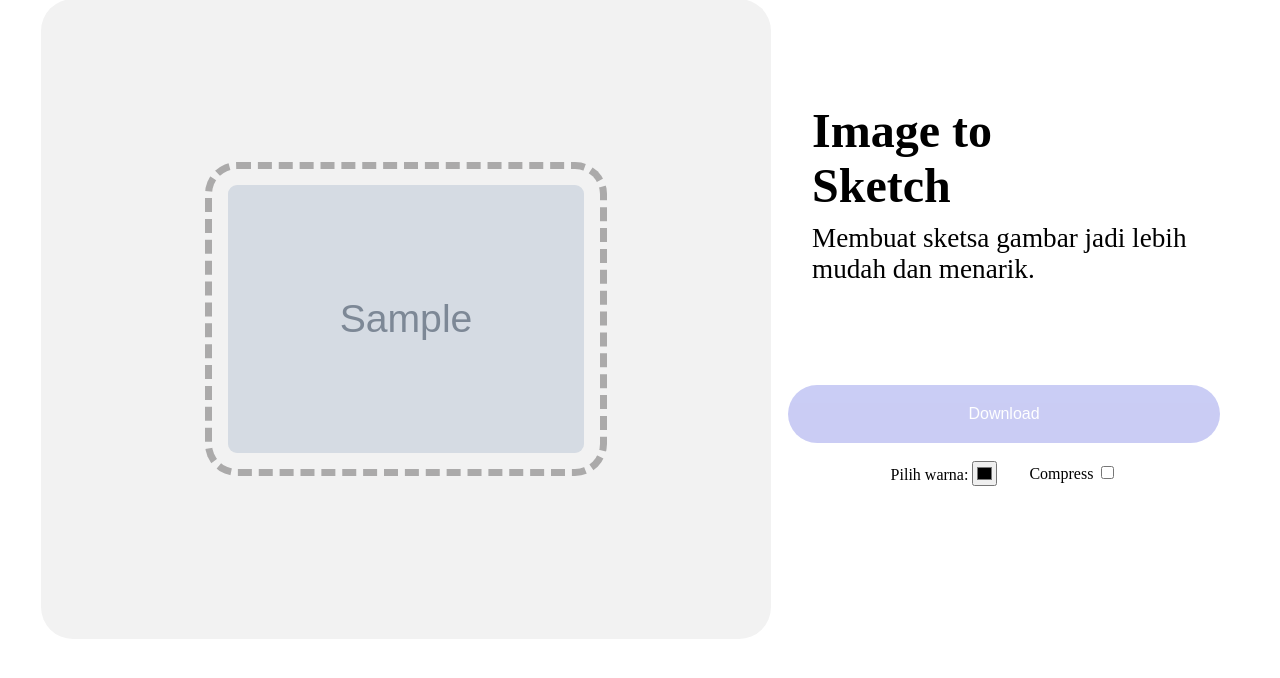
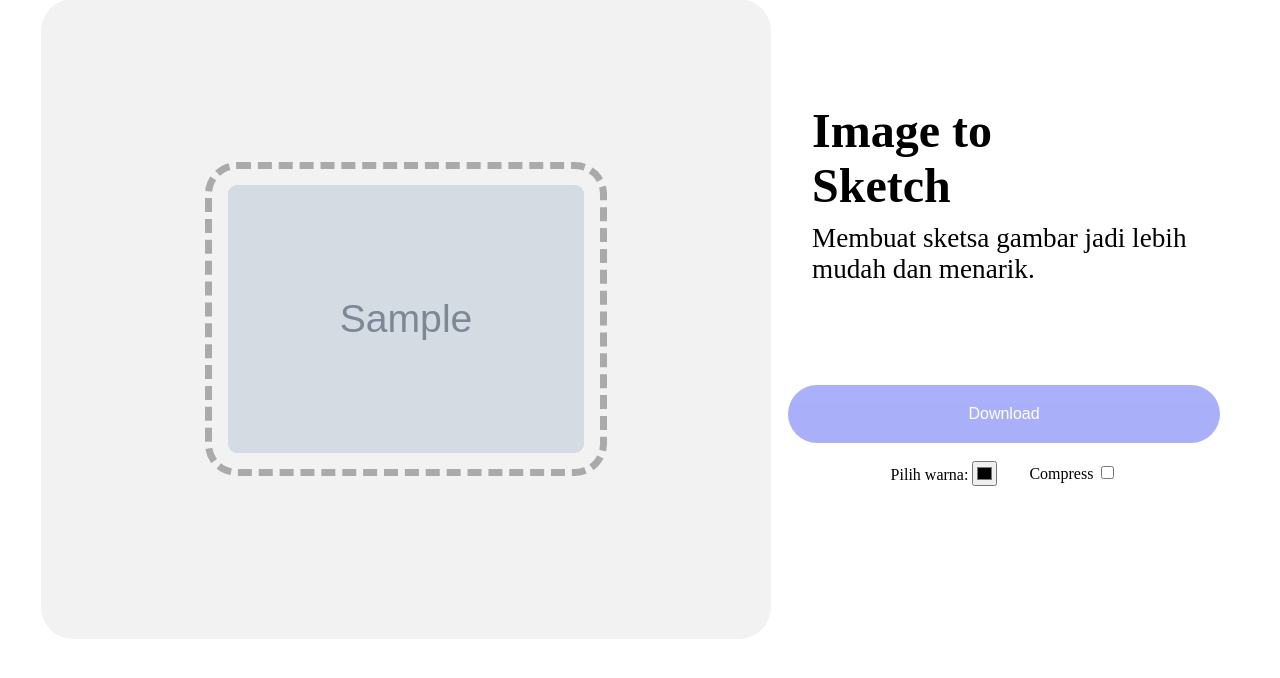
Before and after one commit to nurultaukid13/imagetosketchrpl, a Flask app: template templates/upload.html in a window 1280 px wide. Shown: the part 106-784 px from the top of the page. Run offline with Flask 3, Linux system fonts and the light colour scheme; the template is opened without the code that fills it: most values are stand-ins (such as "Sample title", 1, 10 or a date in 2020); grey boxes marked "Sample" are stand-in pictures; some libraries are stand-ins or nearby versions.

Commit message:
download

```diff
--- a/static/css/style.css
+++ b/static/css/style.css
@@ -490,11 +490,28 @@
     border-radius: 3rem;
     color: white;
     border: none;
-    cursor: pointer;
     opacity: 0.5;
     pointer-events: none;
     margin-bottom: 0.5rem;
     margin-right: 4rem;
+}
+
+.siap-download{
+    font-size: 16px;
+    padding: 20px 180px;
+    background-color: #5762f4;
+    border-radius: 3rem;
+    color: white;
+    border: none;
+    cursor: pointer;
+    opacity: 0.5;
+    margin-bottom: 0.5rem;
+    margin-right: 4rem;
+    transition: all 0.3s ease-in-out
+}
+
+.siap-download:hover{
+    background-color: #969beb;
 }
 
 .bawah-download {
--- a/templates/upload.html
+++ b/templates/upload.html
@@ -53,7 +53,13 @@
         <div class="upload-right">
             <div class="upload-title">Image to Sketch</div>
             <div class="upload-desc">Membuat sketsa gambar jadi lebih mudah dan menarik.</div>
-            <button class="upload-download" disabled>Download</button>
+            <form action="/download" method="GET">
+                    {%if file_path%}
+                        <button type="submit" class="siap-download">Download</button>
+                    {%else%}
+                        <button class="upload-download" disabled>Download</button>
+                    {%endif%}
+            </form>
             <div class="bawah-download">
                 <div class="upload-pickcolor">
                     <label for="upload-color-input">Pilih warna:</label>
--- a/webapp.py
+++ b/webapp.py
@@ -1,11 +1,11 @@
 import os
 from werkzeug.utils import secure_filename
-from flask import Flask, render_template, redirect, request, url_for, session, flash
+from flask import Flask, render_template, redirect, request, url_for, session, flash, send_file
 from imageToSketchConverter import ImageToSkecthConverter
 
 app = Flask(__name__)
 app.secret_key = 'kelompok3rpl'
-
+sketch=ImageToSkecthConverter()
 
 @app.route('/')
 def index():
@@ -42,7 +42,6 @@
     return '.' in filename and \
         filename.rsplit('.', 1)[1] in {'png', 'jpg', 'jpeg'}
 
-
 @app.route('/uploaded_sketch')
 def uploaded_sketch():
     file_path = session.get('file_path', None)
@@ -50,10 +49,13 @@
         flash('File tidak ditemukan')
         return redirect(url_for('upload_page'))
     else:
-        sketch = ImageToSkecthConverter()
         sketch.convert_to_sketch(file_path, 'static/sketch')
+        session['sketch'] = sketch.sketch_image
     return render_template('upload.html', file_path=sketch.sketch_image)
 
+@app.route('/download', methods=['GET'])
+def download_file():
+    return sketch.download_sketch()
 
 if __name__ == '__main__':
     app.run(debug=True, port=5001)
```
Also changed, not shown: imageToSketchConverter.py (+7 -0 lines).
